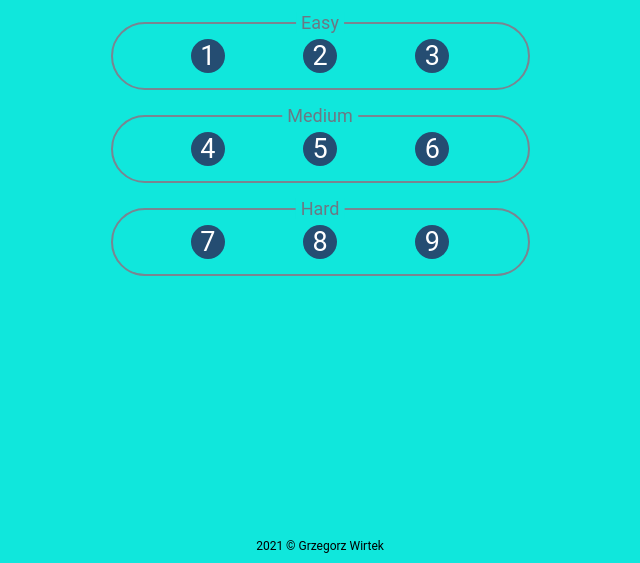
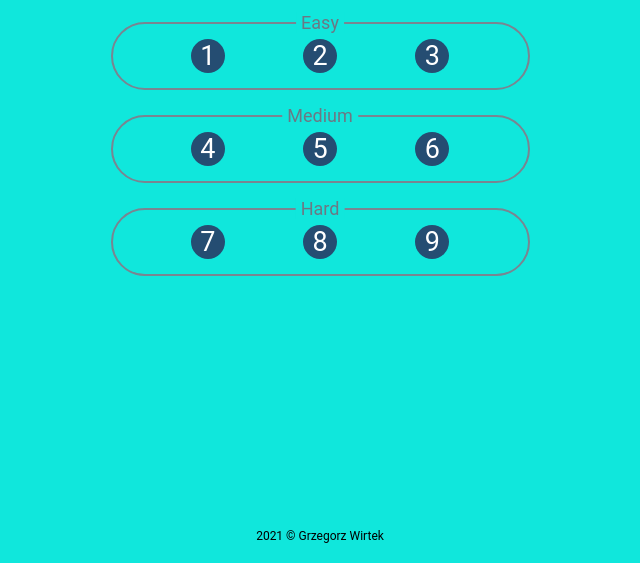
Before and after one commit to GrzegorzWirtek/sudoku, a plain HTML site: page index.html in a window 1280 px wide. Shown: the part 237-800 px from the top of the page, without its empty margins (320-960 px from the left). Drawn offline with Linux system fonts and the light colour scheme; a web font is replaced by a local one.

Commit message:
footer styling

```diff
--- a/index.html
+++ b/index.html
@@ -43,7 +43,7 @@
                 <div class="select-board__level-number interface-hover">9</div>
             </div>
         </article>
-        <footer class="footer">2021 &copy; Grzegorz Wirtek</footer>
+        <footer class="footer footer-interface">2021 &copy; Grzegorz Wirtek</footer>
     </section>
 
     <main class="sudoku-container">
--- a/sass/style.scss
+++ b/sass/style.scss
@@ -235,8 +235,13 @@ body {
     top: 0;
     left: 0;
     width: 100%;
+    min-height: 100vh;
     background-color: $bcg-color;
     z-index: 5;
+
+    @media(max-height:600px) {
+        padding-bottom: 20px;
+    }
 }
 
 .interface-header {
@@ -385,10 +390,16 @@ body {
 }
 
 .footer {
-    position: fixed;
+    width: 100%;
+    text-align: center;
+    font-family: $numbers-font;
+    font-size: 0.4rem;
+    margin-bottom: 10px;
+}
+
+.footer-interface {
+    position: absolute;
     bottom: 10px;
     left: 50%;
     transform: translateX(-50%);
-    font-family: $numbers-font;
-    font-size: 0.4rem;
 }
```
Also changed, not shown: css/style.css, 1 other file.
